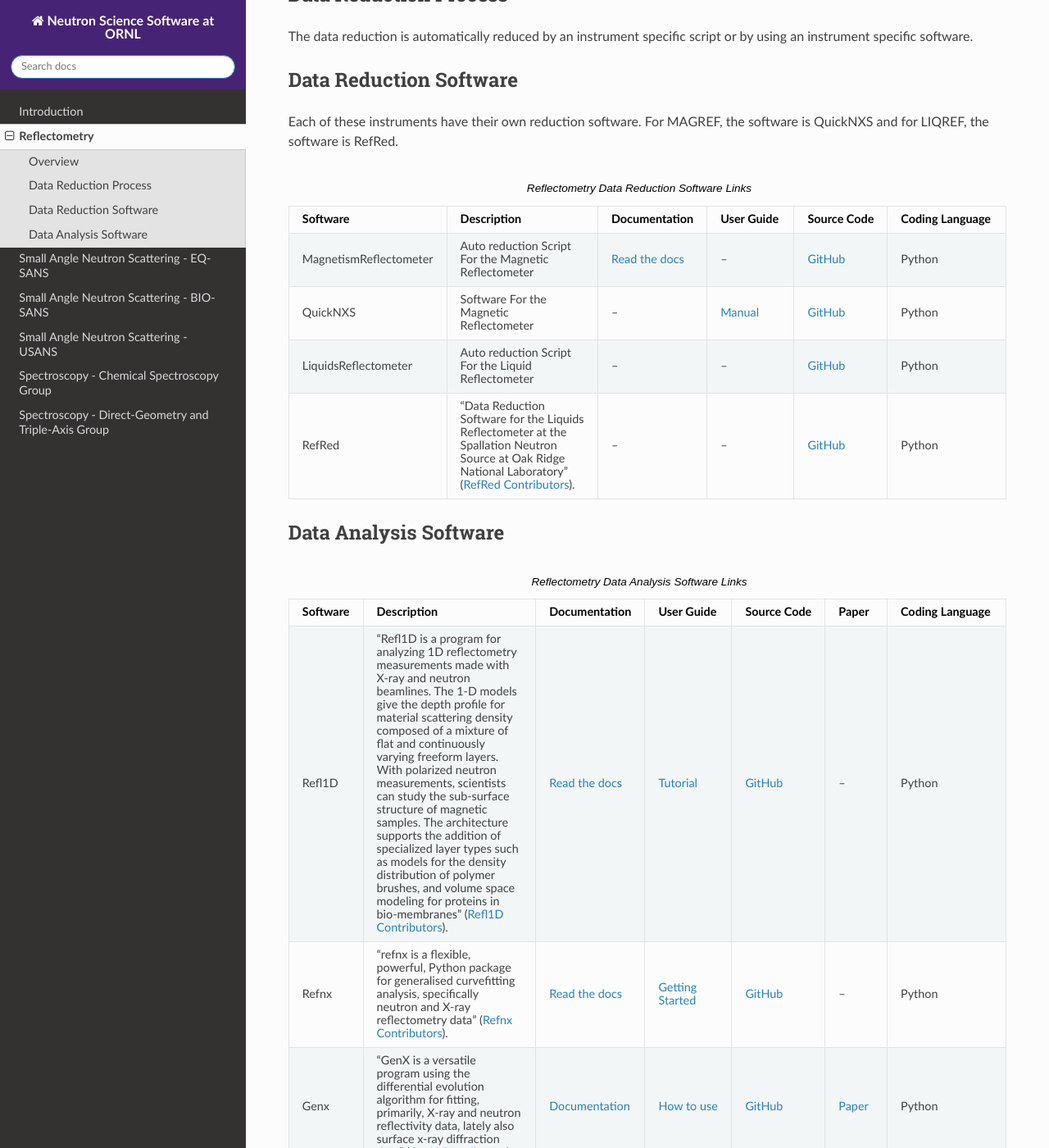
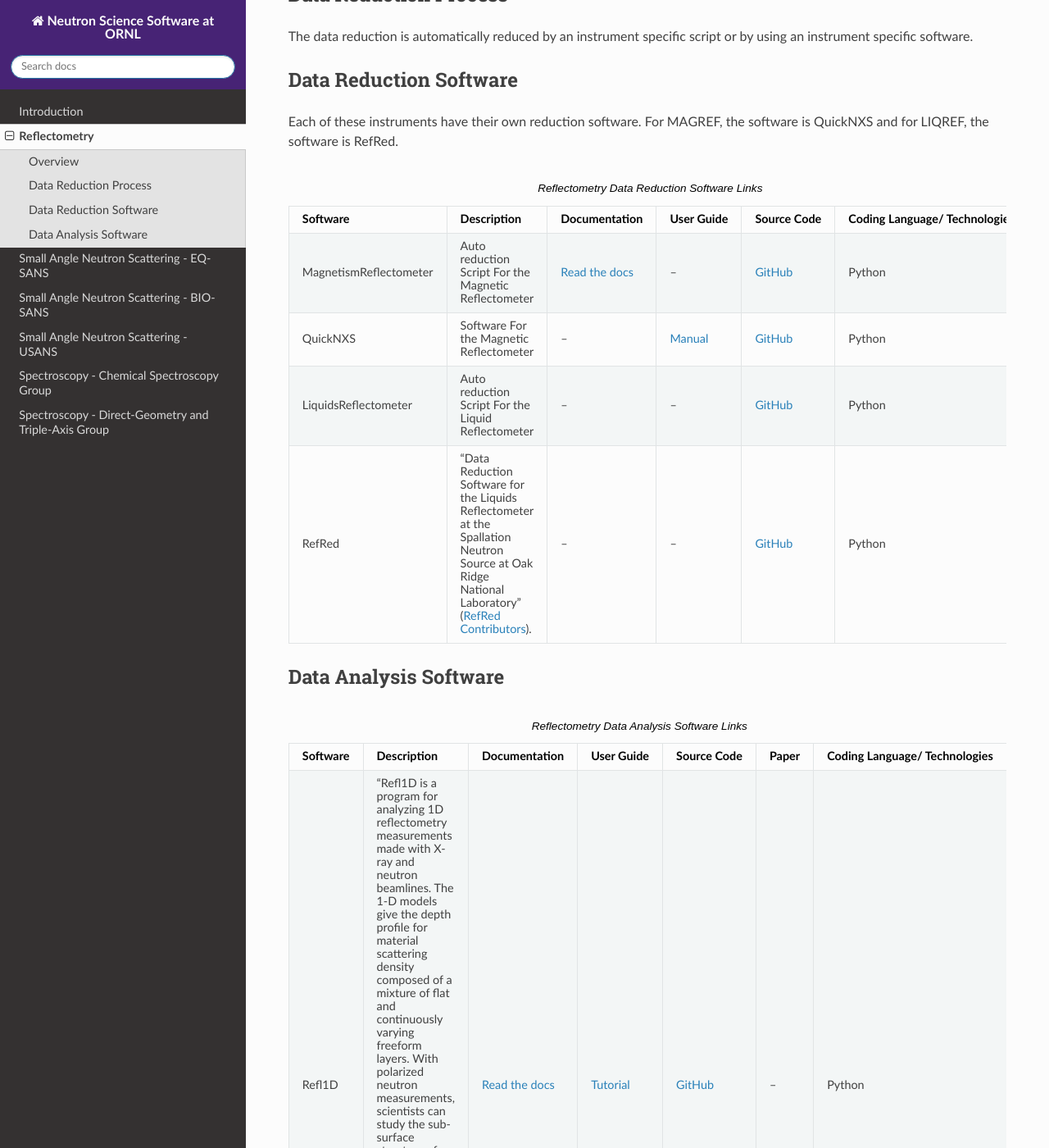
Before and after one commit to neutrons/neutrons-software-overview, a Sphinx documentation site: the page built from source/reflectometry.rst, in a window 1280 px wide and 1400 px high, scrolled down 335 px. Shown: the whole window at 82% size. Built offline with Sphinx 7.4.7 and the Read the Docs theme 2.0.0, drawn with Linux system fonts in a browser that asks for light colours.

Commit message:
Update reflectometry.rst

```diff
--- a/source/reflectometry.rst
+++ b/source/reflectometry.rst
@@ -29,7 +29,7 @@
      - Documentation
      - User Guide
      - Source Code
-     - Coding Language
+     - Coding Language/ Technologies
    * - MagnetismReflectometer
      - Auto reduction Script For the Magnetic Reflectometer
      - `Read the docs <https://mr-reduction.readthedocs.io>`_
@@ -68,7 +68,7 @@
      - User Guide
      - Source Code
      - Paper
-     - Coding Language
+     - Coding Language/ Technologies
    * - Refl1D
      - "Refl1D is a program for analyzing 1D reflectometry measurements made with X-ray and neutron beamlines. The 1-D models give the depth profile for material scattering density composed of a mixture of flat and continuously varying freeform layers. With polarized neutron measurements, scientists can study the sub-surface structure of magnetic samples. The architecture supports the addition of specialized layer types such as models for the density distribution of polymer brushes, and volume space modeling for proteins in bio-membranes" (`Refl1D Contributors <https://github.com/reflectometry/refl1d>`_).
      - `Read the docs <https://refl1d.readthedocs.io/en/latest/>`_
@@ -85,7 +85,7 @@
      - Python
    * - Genx
      - "GenX is a versatile program using the differential evolution algorithm for fitting, primarily, X-ray and neutron reflectivity data, lately also surface x-ray diffraction data" (`GenX Contributors <https://aglavic.github.io/genx/>`_).
-     - `Documentation <https://aglavic.github.io/genx/doc/>`_
+     - `GitHub Page <https://aglavic.github.io/genx/doc/>`_
      - `How to use <https://aglavic.github.io/genx/howtouse.html>`_
      - `GitHub <https://github.com/aglavic/genx>`_
      - `Paper <https://journals.iucr.org/j/issues/2022/04/00/ge5118/index.html>`_
```
